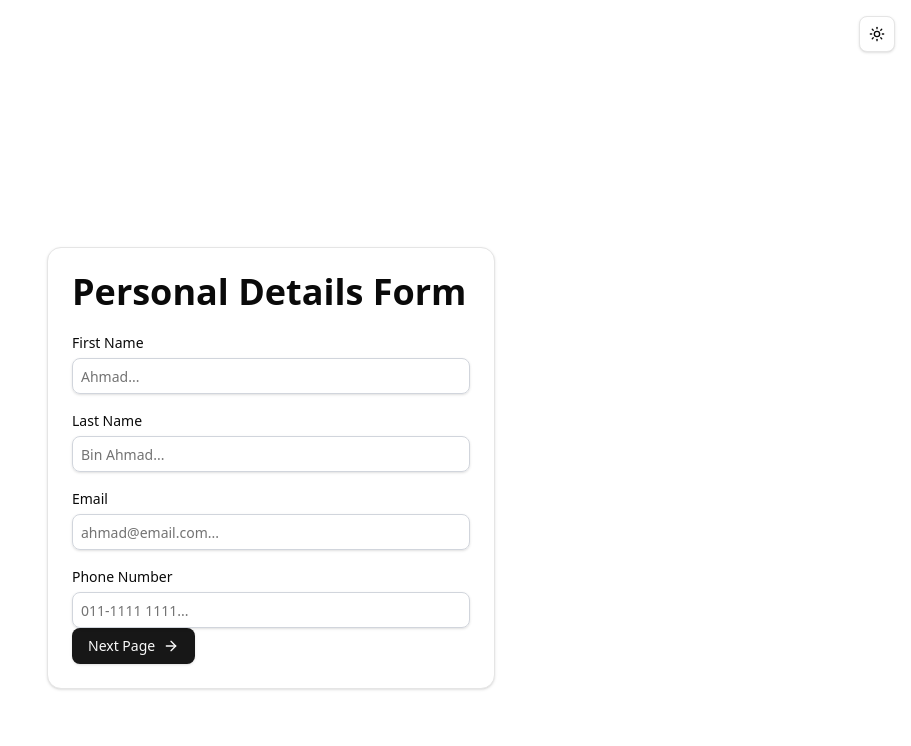
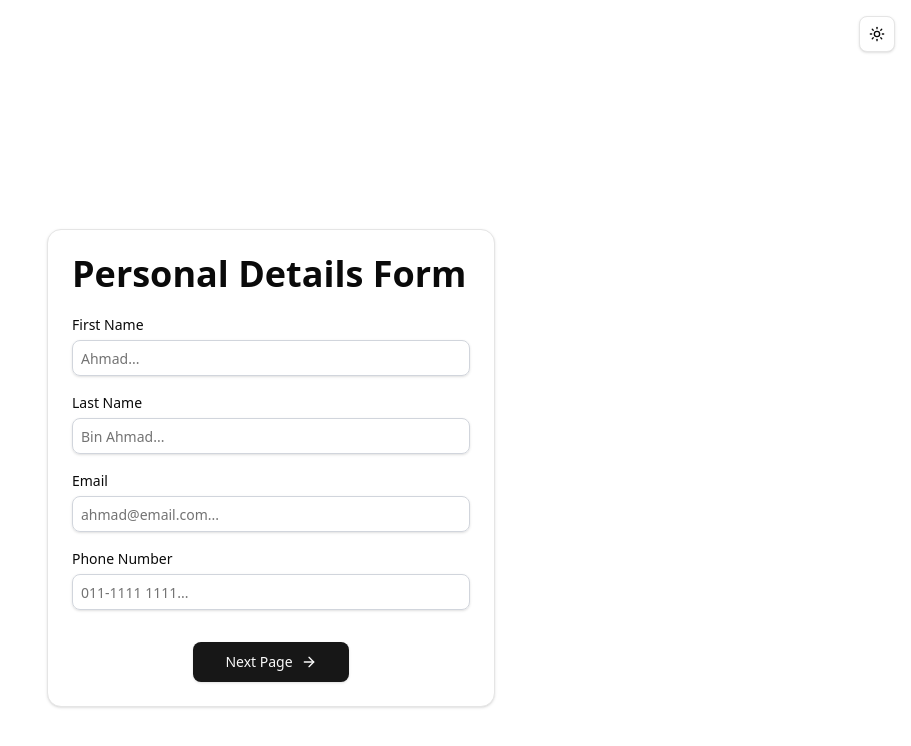
Before and after one commit to hannanfikri/formentation, a React (Vite) app: page /personal-details in a window 1280 px wide. Shown: the top 746 px of the page, without its empty margins (369-1280 px from the left). Built offline with nearby package versions, Linux system fonts and the light colour scheme.

Commit message:
update ui form

```diff
--- a/src/pages/PersonalDetails.tsx
+++ b/src/pages/PersonalDetails.tsx
@@ -13,16 +13,18 @@ const PersonalDetails: React.FC = () => {
         Personal Details Form
       </CardHeader>
       <CardContent>
+        <div className="flex flex-col gap-8">
           <FormProvider {...formMethods}>
             <form onSubmit={formMethods.handleSubmit(onSubmit)}>
               <PersonalDetailsForm />
             </form>
 
-          <Button type="submit" className="flex gap-2">
+            <Button size={"lg"} type="submit" className="flex gap-2 mx-auto cursor-pointer">
               <span>Next Page</span>
               <ArrowRightIcon />
             </Button>
           </FormProvider>
+        </div>
       </CardContent>
     </Card>
   );
```
Lines whose indentation alone changed are shown as unchanged.
